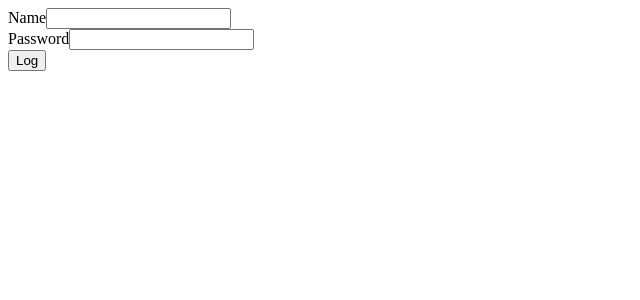
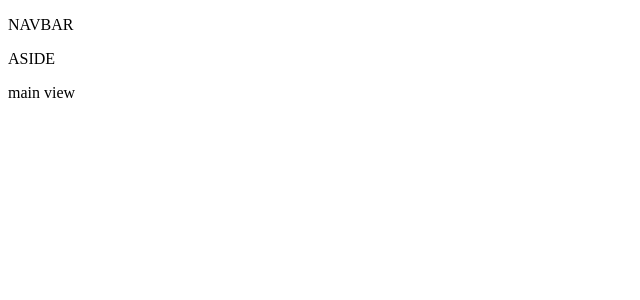
Before and after one commit to FedeSca001/ToDo-list-Mevn-front, a Vue app: page / in a window 1280 px wide. Shown: the top 300 px of the page, without its empty margins (0-640 px from the left). Built offline with nearby package versions, Linux system fonts and the light colour scheme.

Commit message:
add tasks

```diff
--- a/src/App.vue
+++ b/src/App.vue
@@ -1,13 +1,23 @@
 <template>
-  <RouterView v-if="users.user.name"/>
-  <LogIn v-else/>
+    <header>
+      <nav>
+        <NavBar />
+      </nav>
+    </header>
+    <aside>
+      <Aside />
+    </aside>
+    <article>
+      <RouterView/>
+    </article>
 </template>
 
 <script setup>
 import LogIn from './views/LogIn/LogIn.vue';
+import NavBar from './components/NavBar/NavBar.vue';
+import Aside from './components/Aside/Aside.vue';
 import { RouterView } from 'vue-router';
-import { useUsers } from './stores/user';
-const users = useUsers();
+
 </script>
 
 <style scoped>
--- a/src/router/index.js
+++ b/src/router/index.js
@@ -19,6 +19,11 @@ const router = createRouter({
                         name: "createuser",
                         component: ()=> import('../views/CreateUser/CreateUser.vue')
                 },
+                {
+                        path: '/list',
+                        name: 'list',
+                        component: ()=> import('../views/ListTasks/ListTasks.vue')
+                }
         ],
 });
 
--- a/src/stores/toDo.js
+++ b/src/stores/toDo.js
@@ -1,3 +1,4 @@
+import axios from "axios";
 import { defineStore } from "pinia";
 
 export const useToDoList = defineStore({
@@ -5,12 +6,15 @@ export const useToDoList = defineStore({
         state: () => ({
                 list: [],
         }),
-        getters: {
-                doubleCount: (state) => state.list * 2,
-        },
         actions: {
                 increment() {
                         this.list++;
                 },
+                async getToDoList (){
+                        const url = "http://localhost:5000/todo";
+                        const dataGet = await axios.get(url);
+                        this.list = await dataGet.data;
+                        console.log(this.list);
+                }
         },
 });
--- /dev/null
+++ b/src/views/ListTasks/ListTasks.vue
@@ -0,0 +1,15 @@
+<template>
+  <p v-for="item in toDoList.list" :key="item.id">{{item.title}}</p>
+</template>
+
+<script setup>
+import {useToDoList} from '../../stores/toDo';
+
+const toDoList = useToDoList();
+const get = toDoList.getToDoList()
+
+</script>
+
+<style>
+
+</style>
--- a/src/views/MainView/MainView.vue
+++ b/src/views/MainView/MainView.vue
@@ -1,17 +1,9 @@
 <template>
-      <header>
-        <nav>
-          <NavBar />
-        </nav>
-    </header>
-    <aside>
-      <Aside />
-    </aside>
+<p>main view</p>
 </template>
 
 <script setup>
-import NavBar from '../../components/NavBar/NavBar.vue';
-import Aside from '../../components/Aside/Aside.vue';
+
 </script>
 
 <style>
```
